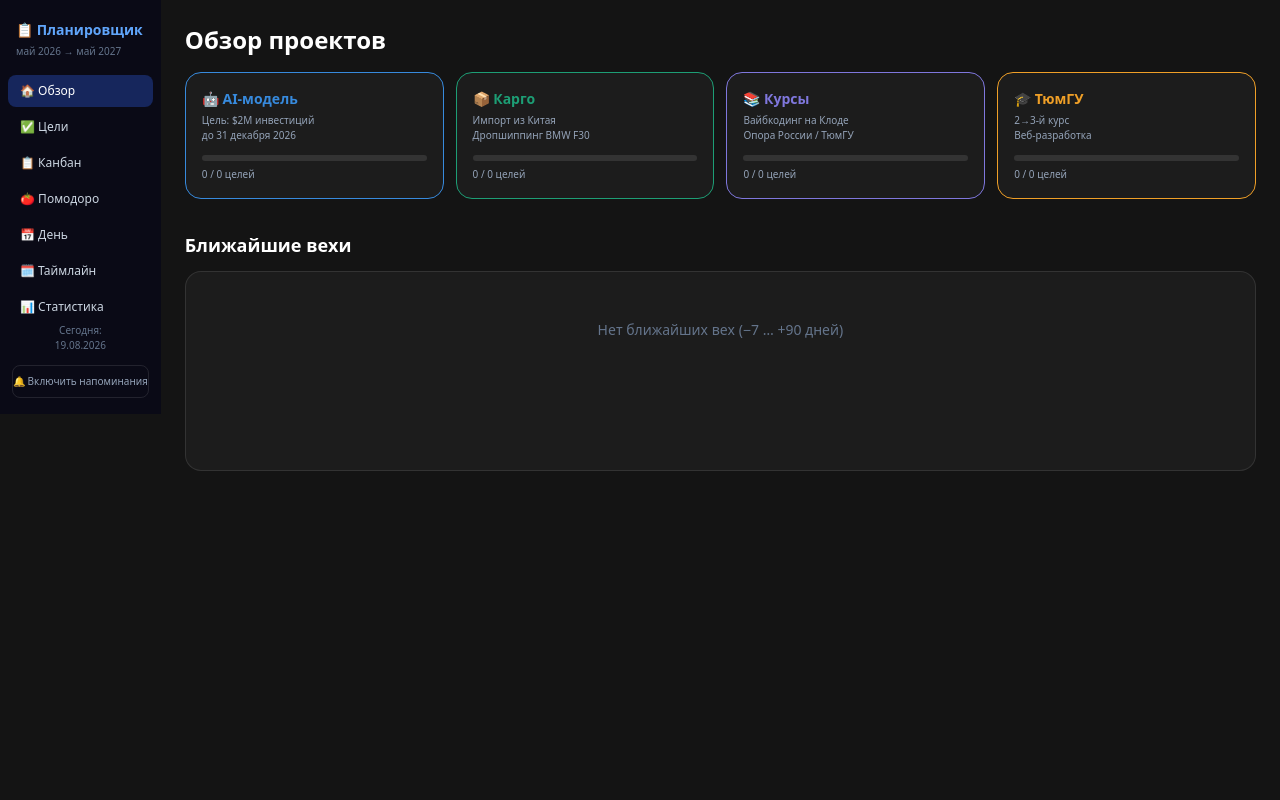
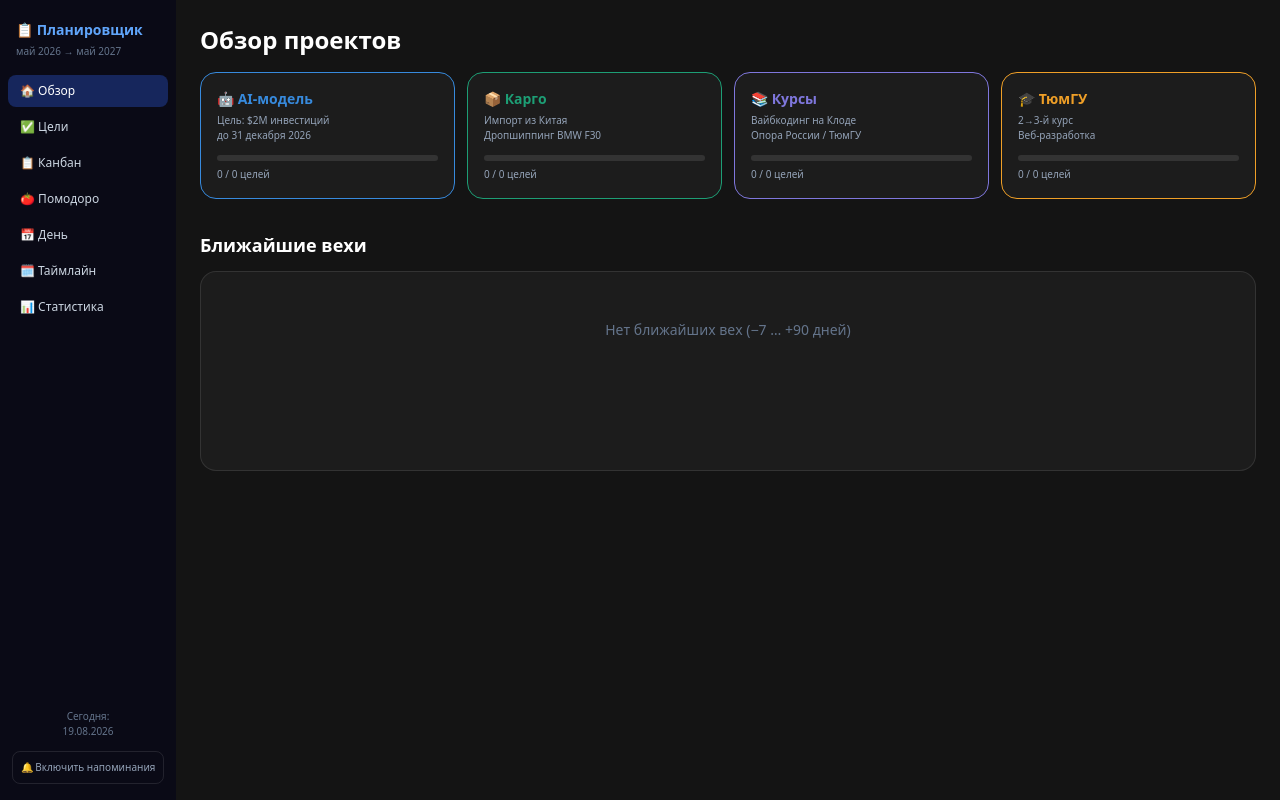
Before and after one commit to klementev670/planner-crm, a Next.js app: page / in a window 1280 px wide. Built offline with nearby package versions, Linux system fonts and the light colour scheme; no server answers.

Commit message:
Implement mobile drawer and sidebar layout
Added mobile drawer functionality and improved layout.

```diff
--- a/src/components/Shell.tsx
+++ b/src/components/Shell.tsx
@@ -1,14 +1,59 @@
 "use client";
 import { usePathname } from "next/navigation";
+import { useEffect, useState } from "react";
 import Sidebar from "./Sidebar";
 
 export default function Shell({ children }: { children: React.ReactNode }) {
   const pathname = usePathname();
+  const [drawerOpen, setDrawerOpen] = useState(false);
+
+  // Close the mobile drawer whenever the route changes.
+  useEffect(() => {
+    setDrawerOpen(false);
+  }, [pathname]);
+
   if (pathname?.startsWith("/login")) return <>{children}</>;
+
   return (
     <div className="flex min-h-screen">
-      <Sidebar />
-      <main className="flex-1 p-6 overflow-x-hidden">{children}</main>
+      {/* Desktop sidebar */}
+      <aside className="hidden md:block w-44 shrink-0 h-screen sticky top-0">
+        <Sidebar />
+      </aside>
+
+      {/* Mobile top bar */}
+      <div className="md:hidden fixed top-0 left-0 right-0 z-30 flex items-center justify-between bg-sidebar px-3 h-12 border-b border-white/10">
+        <button
+          onClick={() => setDrawerOpen(true)}
+          aria-label="Открыть меню"
+          className="p-2 -ml-2 text-slate-200"
+        >
+          <svg width="22" height="22" viewBox="0 0 24 24" fill="none" stroke="currentColor" strokeWidth="2" strokeLinecap="round">
+            <line x1="3" y1="6" x2="21" y2="6" />
+            <line x1="3" y1="12" x2="21" y2="12" />
+            <line x1="3" y1="18" x2="21" y2="18" />
+          </svg>
+        </button>
+        <div className="text-sm font-bold text-blue-400">📋 Планировщик</div>
+        <div className="w-8" />
+      </div>
+
+      {/* Mobile drawer overlay */}
+      {drawerOpen && (
+        <div className="md:hidden fixed inset-0 z-40 flex">
+          <div
+            className="absolute inset-0 bg-black/60"
+            onClick={() => setDrawerOpen(false)}
+          />
+          <div className="relative w-64 max-w-[80%] h-full shadow-xl">
+            <Sidebar onNavigate={() => setDrawerOpen(false)} />
+          </div>
+        </div>
+      )}
+
+      <main className="flex-1 p-4 pt-16 md:p-6 md:pt-6 overflow-x-hidden w-full min-w-0">
+        {children}
+      </main>
     </div>
   );
 }
```
